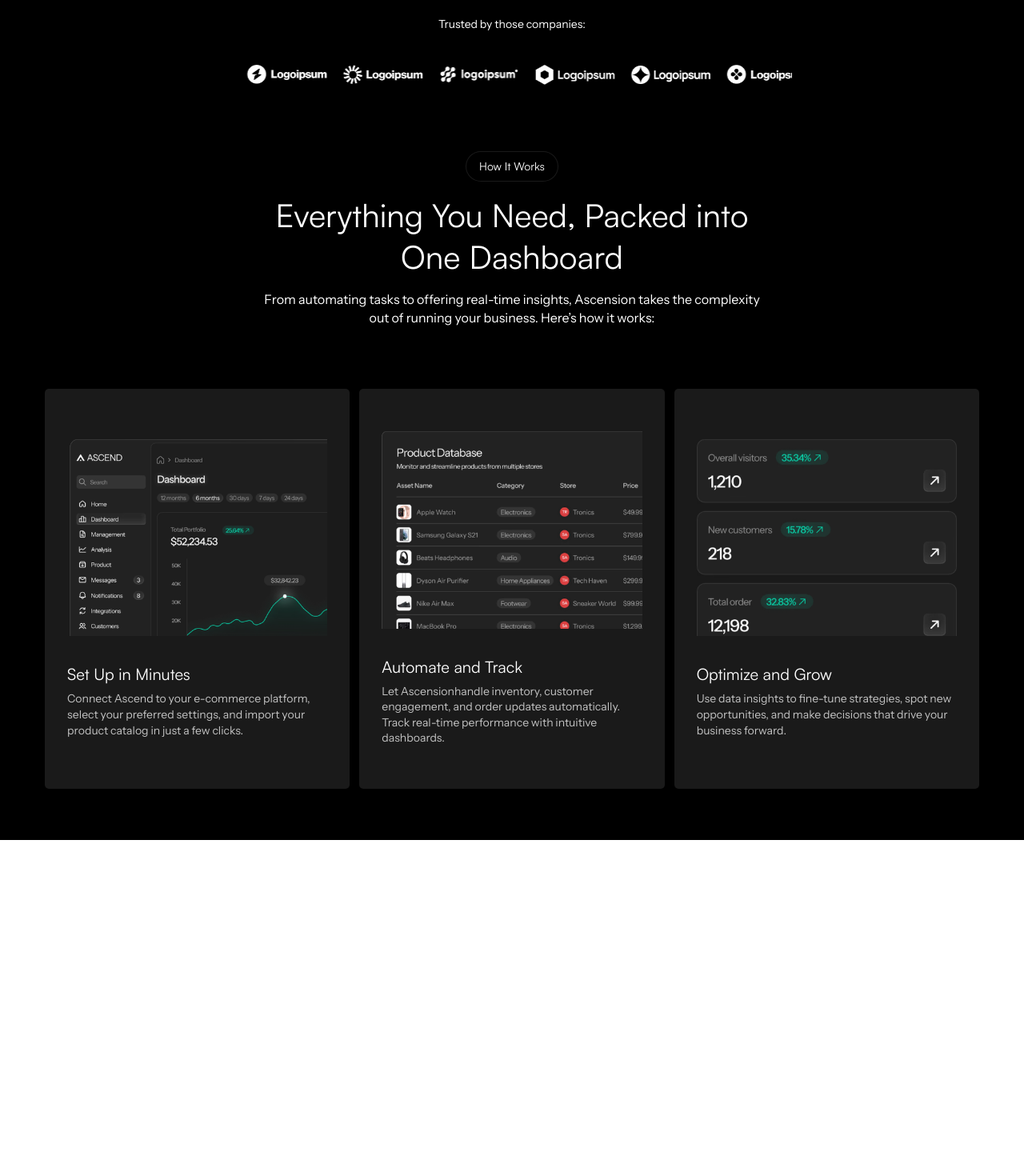
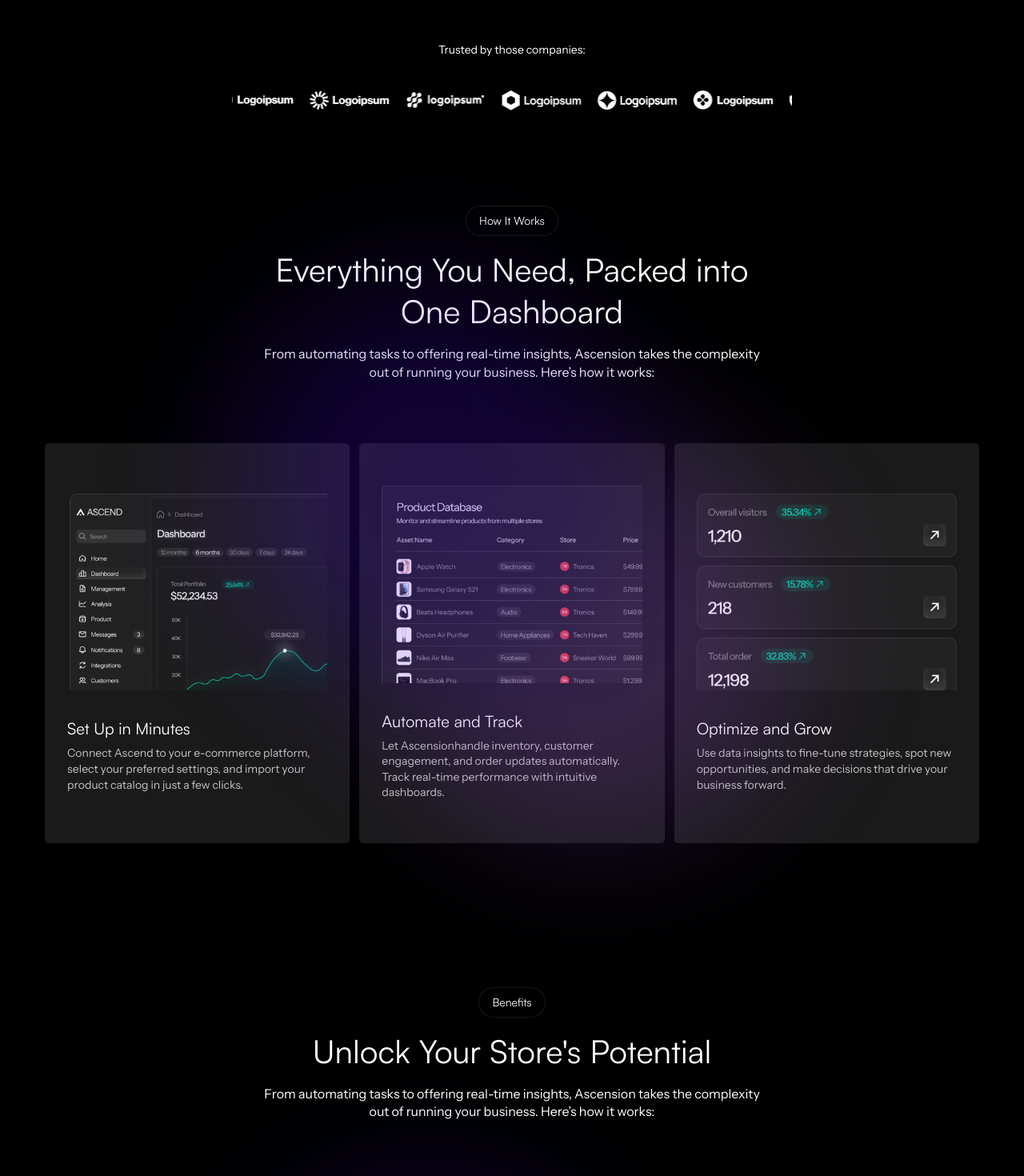
Before and after one commit to Yanmife123/Ascension, a React (Vite) app: page / in a window 1280 px wide. Shown: the part 1200-2670 px from the top of the page at 80% size. Before the commit the page ends 2250 px from the top, so only its background shows below. Built offline with nearby package versions, Linux system fonts and the light colour scheme.

Commit message:
Added the Benefits section

```diff
--- a/src/App.jsx
+++ b/src/App.jsx
@@ -1,9 +1,9 @@
-import { Navbar, Hero, Companies, Works } from "./component";
+import { Navbar, Hero, Companies, Works, Benefit } from "./component";
 
 const App = () => {
   return (
     <div className=" bg-black overflow-hidden ">
-      <div className="purple___gradinet " />
+      <div className="purple___gradient " />
       <header className="flex__center  paddingX fixed top-0 left-0 w-full py-4  lg:border-b-0 border-b-1  border-b-blurWhite lg:bg-transparent bg-blurBlack backdrop-blur-[10px] z-5 ">
         <Navbar />
       </header>
@@ -13,6 +13,7 @@ const App = () => {
           <Hero />
           <Companies />
           <Works />
+          <Benefit />
         </div>
       </div>
     </div>
--- /dev/null
+++ b/src/component/Benefit.jsx
@@ -0,0 +1,105 @@
+import Title from "./Title";
+import { Benefit1, Benefit2, Benefit3, Benefit4 } from "../assets";
+
+const Benefit = () => {
+  return (
+    <section
+      className="paddingY mt-5 flex flex-col items-center gap-[78px]  relative"
+      id="benefit"
+    >
+      <div className="section_gradient_container">
+        <div className="ellpise2" />
+        <div className="ellpise1" />
+      </div>
+      <div className="flex flex-col gap-4 items-center lg:w-[630px] md:w-[80%] w-full z-2">
+        <Title text={"Benefits"} />
+        <h2 className="heading">Unlock Your Store's Potential</h2>
+        <p className="paragraph">
+          From automating tasks to offering real-time insights, Ascension takes
+          the complexity out of running your business. Here’s how it works:
+        </p>
+      </div>
+      <div className="flex flex-col gap-4 items-center z-2">
+        <div className="flex lg:flex-row flex-col gap-4 w-[80%]">
+          <div className="flex py-5 px-3 bg-blurWhite flex-col gap-5 rounded-[5px]">
+            <div className="flex justify-center">
+              <img src={Benefit1} alt="Benefit" srcset="" className="h-[95%]" />
+            </div>
+            <div className="flex flex-col gap-[9px]">
+              <h4
+                className="font-satoshi text-[20px] leading-[1.2em]
+                text-white font-medium
+                "
+              >
+                Sales Overview
+              </h4>
+              <p className="text-grey text-sm  font-sans font-normal leading-[1.4em] ">
+                View real-time sales updates in an instant. Monitor top-selling
+                items and track sales performance to stay on top of your revenue
+                goals.
+              </p>
+            </div>
+          </div>
+          <div className="flex py-5 px-3 bg-blurWhite flex-col gap-5 rounded-[5px]">
+            <div className="flex justify-center">
+              <img src={Benefit2} alt="Benefit" srcset="" className="h-[95%]" />
+            </div>
+            <div className="flex flex-col gap-[9px]">
+              <h4
+                className="font-satoshi text-[20px] leading-[1.2em]
+                text-white font-medium
+                "
+              >
+                Inventory Snapshot
+              </h4>
+              <p className="text-grey text-sm  font-sans font-normal leading-[1.4em] ">
+                Easily track inventory across multiple stores to ensure you're
+                always stocked on high-demand products.
+              </p>
+            </div>
+          </div>
+        </div>
+        <div className="flex lg:flex-row flex-col gap-4 w-[80%]">
+          <div className="flex py-5 px-3 bg-blurWhite flex-col gap-9 rounded-[5px] justify-center">
+            <div className="flex justify-center items-center">
+              <img src={Benefit3} alt="Benefit" srcset="" className="h-[95%]" />
+            </div>
+            <div className="flex flex-col gap-[9px]">
+              <h4
+                className="font-satoshi text-[20px] leading-[1.2em]
+                text-white font-medium
+                "
+              >
+                Integrations Hub
+              </h4>
+              <p className="text-grey text-sm  font-sans font-normal leading-[1.4em] ">
+                Sync your sales, automate workflows, and manage customer data
+                across all your favorite tools effortlessly.
+              </p>
+            </div>
+          </div>
+          <div className="flex py-5 px-3 bg-blurWhite flex-col gap-5 rounded-[5px]">
+            <div className="flex justify-center">
+              <img src={Benefit4} alt="Benefit" srcset="" className="h-[90%]" />
+            </div>
+            <div className="flex flex-col gap-[9px]">
+              <h4
+                className="font-satoshi text-[20px] leading-[1.2em]
+                text-white font-medium
+                "
+              >
+                Customer Engagement Tools
+              </h4>
+              <p className="text-grey text-sm  font-sans font-normal leading-[1.4em] ">
+                Reach out to your customers with targeted messaging, special
+                promotions, or newsletters.
+              </p>
+            </div>
+          </div>
+        </div>
+      </div>
+    </section>
+  );
+};
+
+export default Benefit;
--- a/src/component/Works.jsx
+++ b/src/component/Works.jsx
@@ -2,13 +2,20 @@ import Title from "./Title";
 import data from "../constant/data";
 const Works = () => {
   return (
-    <section className="paddingY flex flex-col items-center gap-[78px]">
+    <section
+      className="paddingY relative mt-5 flex flex-col items-center gap-[78px]"
+      id="how_it_work"
+    >
+      <div className="section_gradient_container">
+        <div className="ellpise2" />
+        <div className="ellpise1" />
+      </div>
       <div className="flex flex-col gap-4 items-center lg:w-[630px] md:w-[80%] w-full">
         <Title text={"How It Works"} />
-        <h2 className="heading">
+        <h2 className="heading mix-blend-difference">
           Everything You Need, Packed into One Dashboard
         </h2>
-        <p className="paragraph">
+        <p className="paragraph mix-blend-difference">
           From automating tasks to offering real-time insights, Ascension takes
           the complexity out of running your business. Here’s how it works:
         </p>
--- a/src/component/index.js
+++ b/src/component/index.js
@@ -2,5 +2,6 @@ import Navbar from "./Navbar";
 import Hero from "./Hero";
 import Companies from "./Companies";
 import Works from "./Works";
+import Benefit from "./Benefit";
 
-export { Navbar, Hero, Companies, Works };
+export { Navbar, Hero, Companies, Works,Benefit };
--- a/src/index.css
+++ b/src/index.css
@@ -74,7 +74,7 @@
   }
 }
 
-.purple___gradinet {
+.purple___gradient {
   background: radial-gradient(
     50% 50% at 50% 50%,
     rgb(83, 15, 255) 0%,
@@ -93,6 +93,43 @@
   transform: translateX(-50%);
   width: 100%;
   z-index: 0;
+}
+
+.section_gradient_container {
+  flex: 0 0 auto;
+  height: 692px;
+  left: calc(50% - 356px);
+  opacity: 0.2;
+  overflow: visible;
+  position: absolute;
+  top: calc(54.6012% - 346px);
+  width: 712px;
+  z-index: 1;
+}
+
+.section_gradient_container .ellpise2 {
+  aspect-ratio: 1 / 1;
+  background-color: rgb(169, 82, 255);
+  border-radius: 100%;
+  filter: blur(87px);
+  flex: 0 0 auto;
+  height: 506px;
+  left: 206px;
+  position: absolute;
+  top: 186px;
+  width: 506px;
+}
+.section_gradient_container .ellpise1 {
+  aspect-ratio: 1 / 1;
+  background-color: rgb(83, 15, 255);
+  border-radius: 100%;
+  filter: blur(87px);
+  flex: 0 0 auto;
+  height: 506px;
+  left: 0px;
+  position: absolute;
+  top: 0px;
+  width: 506px;
 }
 
 .try {
@@ -139,7 +176,7 @@
     @apply xl:max-w-[1280px] w-full;
   }
   .paddingY {
-    @apply sm:py-16 py-8;
+    @apply sm:py-20 py-11;
   }
 }
 
```
